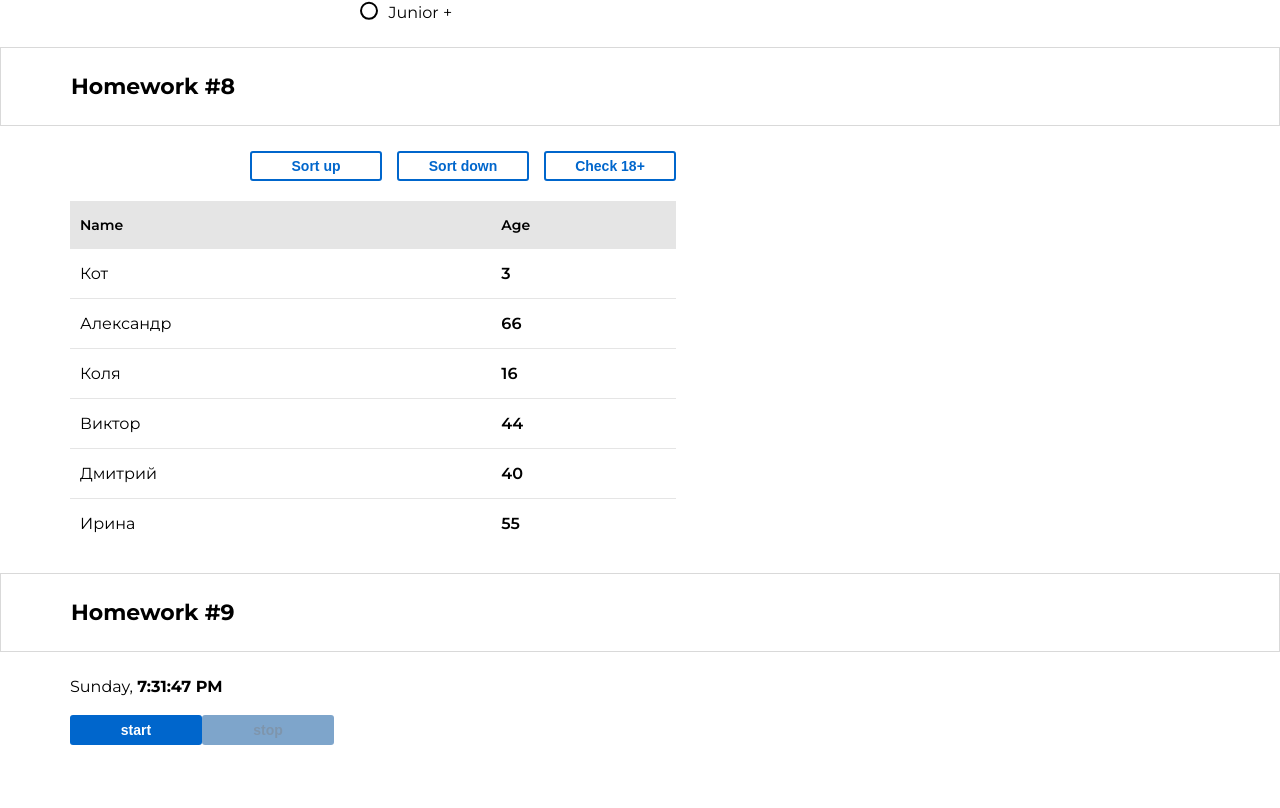
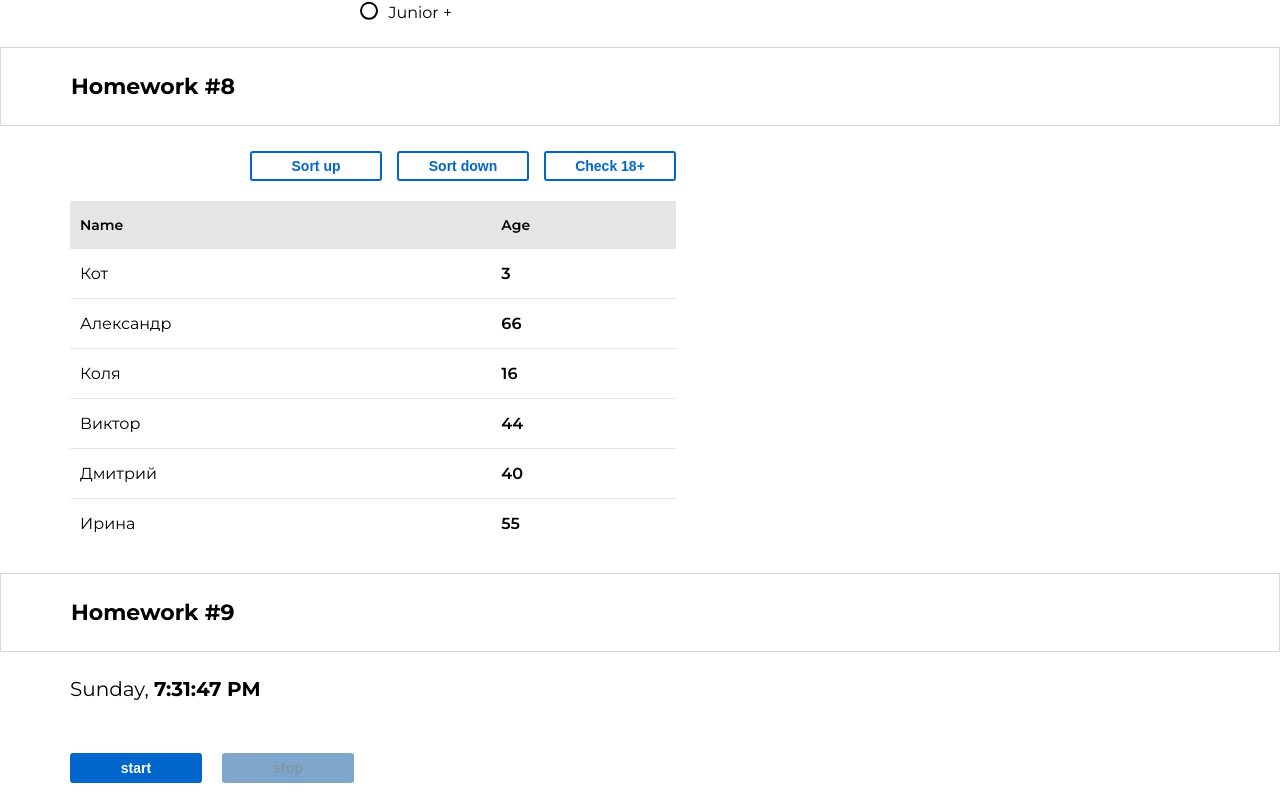
Before and after one commit to demos461/hws-tasks, a React (Create React App) app: page /#/junior in a window 1280 px wide. Shown: the part 464-1272 px from the top of the page. Before the commit the page ends 1234 px from the top, so only its background shows below. Built offline with nearby package versions, Linux system fonts and the light colour scheme.

Commit message:
add styles

```diff
--- a/src/s2-homeworks/hw09/Clock.module.css
+++ b/src/s2-homeworks/hw09/Clock.module.css
@@ -1,14 +1,19 @@
 .buttonsContainer {
+    display: flex;
+    gap: 20px;
 }
 
 .clock {
+    font-size: 20px;
 }
 
 .watch {
-}
-
-.watch strong {
+    margin-bottom: 8px;
 }
 
 .more {
+    font-weight: 400;
+    font-size: 16px;
+    color: rgba(0, 0, 0, 0.5);
+    margin-bottom: 25px;
 }
```
